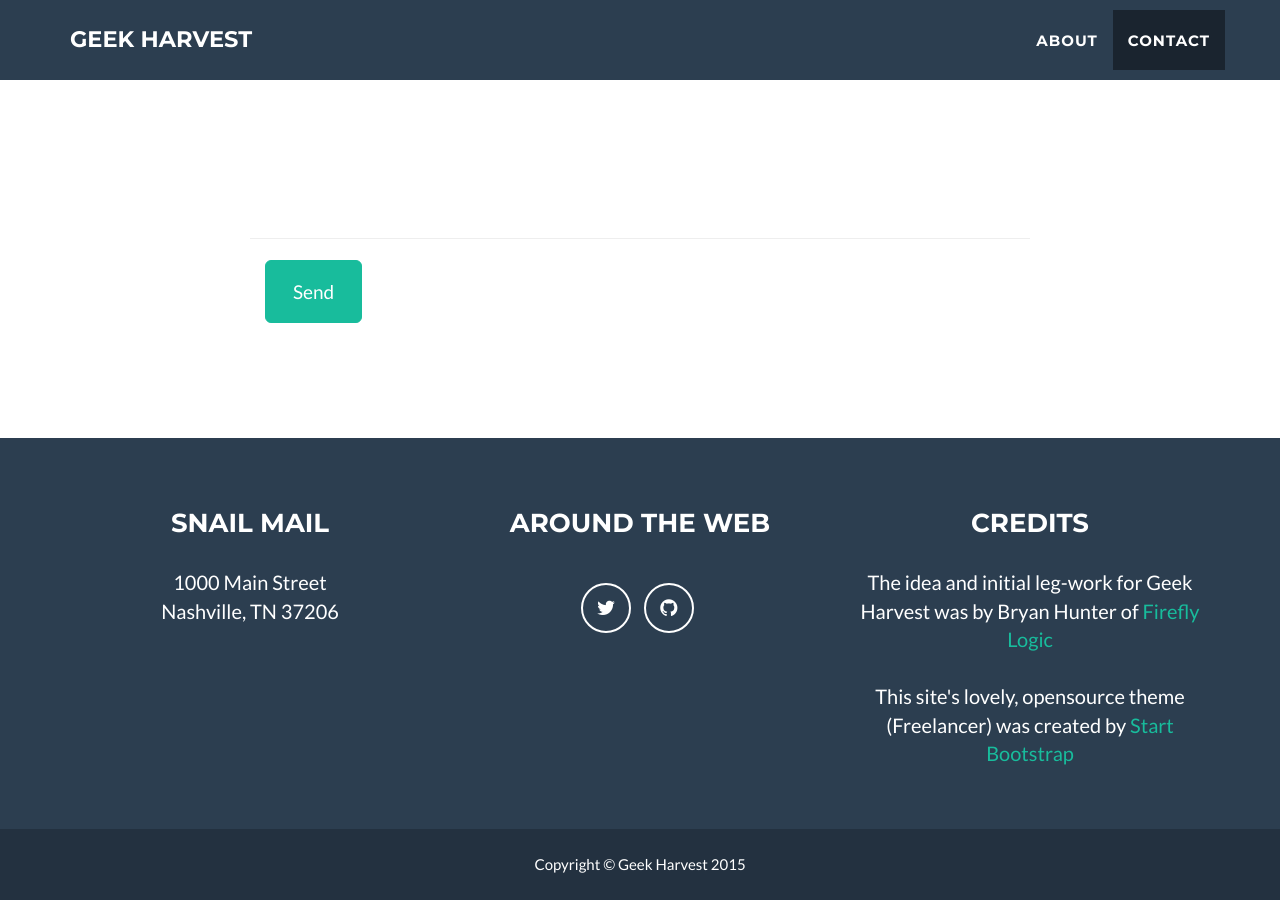
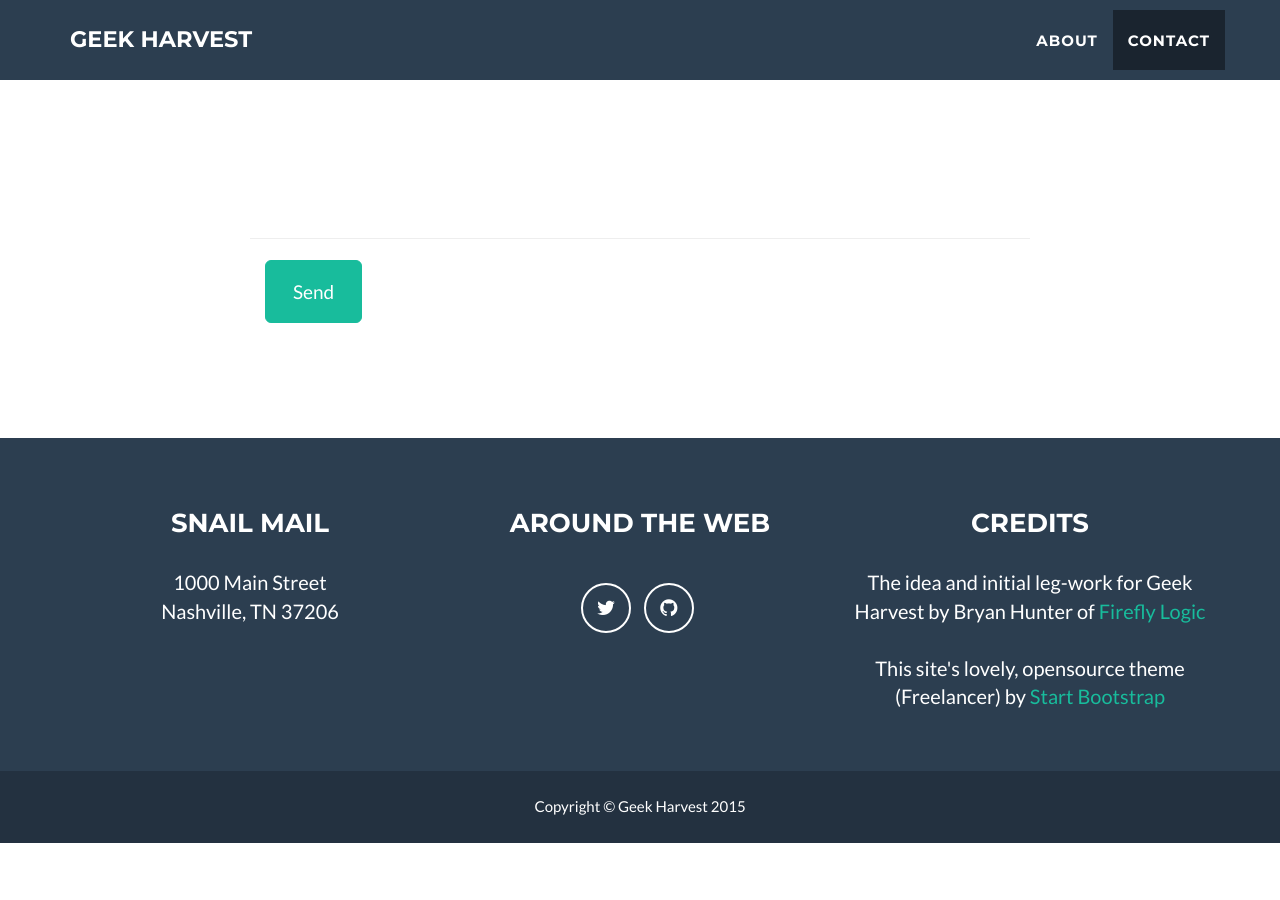
Before and after one commit to geekharvest/geekharvest.github.io, a Jekyll site: the page built from index.html, in a window 1280 px wide and 900 px high, scrolled down 3308 px. Built offline with Jekyll 4.4.1, drawn with Linux system fonts in a browser that asks for light colours; after the commit the page ends 4151 px from its top, so only the background shows below that.

Commit message:
Initial commit

```diff
--- a/_config.yml
+++ b/_config.yml
@@ -33,7 +33,7 @@ address:
   - line: Nashville, TN 37206
 
 # Credits content
-credits: 'The idea and initial leg-work for Geek Harvest was by Bryan Hunter of <a href="http://fireflylogic.com">Firefly Logic</a><br/><br/>This site''s lovely, opensource theme (Freelancer) was created by <a href="http://startbootstrap.com">Start Bootstrap</a>'
+credits: 'The idea and initial leg-work for Geek Harvest by Bryan Hunter of <a href="http://fireflylogic.com">Firefly Logic</a><br/><br/>This site''s lovely, opensource theme (Freelancer) by <a href="http://startbootstrap.com">Start Bootstrap</a>'
 
 # Build settings
 markdown: kramdown
```
